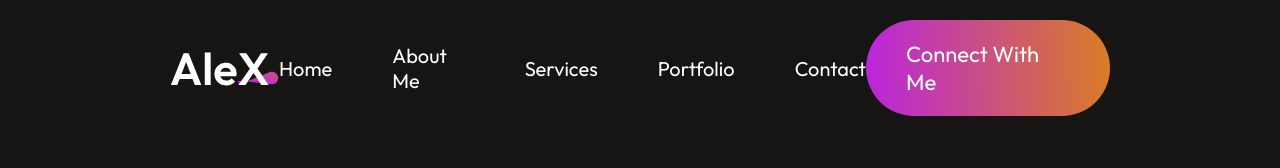
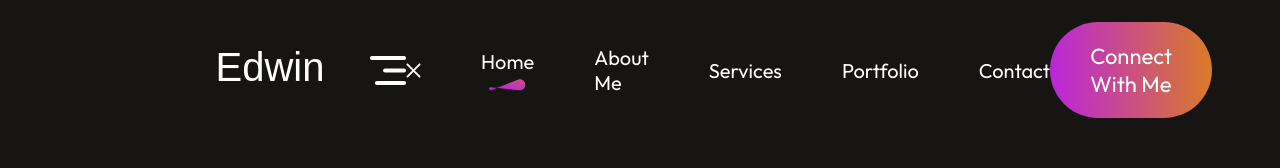
Before and after one commit to KipletingEdwin/kipleting-edwin-portfolio, a React (Vite) app: page / in a window 1280 px wide. Shown: the top 168 px of the page. Built offline with nearby package versions, Linux system fonts and the light colour scheme.

Commit message:
make it responsive

```diff
--- a/eslint.config.js
+++ b/eslint.config.js
@@ -23,6 +23,7 @@ export default [
       'react-hooks': reactHooks,
       'react-refresh': reactRefresh,
     },
+
     rules: {
       ...js.configs.recommended.rules,
       ...react.configs.recommended.rules,
--- a/src/Components/About/About.jsx
+++ b/src/Components/About/About.jsx
@@ -6,7 +6,7 @@ import profile_img from '../../assets/about_profile.svg'
 
 const About = () => {
   return (
-    <div className='about'>
+    <div className='about' id='about'>
         <div className="about-title">
             <h1>About Me</h1>
             <img src={theme_pattern} alt="theme" />
--- a/src/Components/Contact/Contact.jsx
+++ b/src/Components/Contact/Contact.jsx
@@ -6,8 +6,33 @@ import location_icon from "../../assets/location_icon.svg";
 import call_icon from "../../assets/call_icon.svg";
 
 const Contact = () => {
+
+  const onSubmit = async (event) => {
+    event.preventDefault();
+    setResult("Sending....");
+    const formData = new FormData(event.target);
+
+    formData.append("access_key", "b06ce295-6dd0-4c79-a7ee-9bf4baa29b99");
+
+    const response = await fetch("https://api.web3forms.com/submit", {
+      method: "POST",
+      body: formData
+    });
+
+    const data = await response.json();
+
+    if (data.success) {
+      setResult("Form Submitted Successfully");
+      event.target.reset();
+    } else {
+      console.log("Error", data);
+      setResult(data.message);
+    }
+  };
+
+
   return (
-    <div className="contact">
+    <div className="contact" id="contact">
       <div className="contact-title">
         <h1>Get in touch</h1>
         <img src={theme_pattern} alt="theme" />
@@ -35,7 +60,7 @@ const Contact = () => {
             </div>
           </div>
         </div>
-        <form className="contact-right">
+        <form onSubmit={onSubmit} className="contact-right">
           <label htmlFor=""> Your Name </label>
           <input type="text" placeholder="Enter your name" name="name" />
           <label htmlFor=""> Your Email </label>
--- a/src/Components/Footer/Footer.css
+++ b/src/Components/Footer/Footer.css
@@ -66,4 +66,5 @@
 
 .footer-subscribe:hover{
     transform: scale(1.1);
+    transition: 0.3s;
 }
--- a/src/Components/Footer/Footer.jsx
+++ b/src/Components/Footer/Footer.jsx
@@ -1,6 +1,6 @@
 import React from 'react'
 import'./Footer.css'
-import footer_logo from '../../assets/footer_logo.svg'
+import footer_logo from '../../assets/edwin.svg'
 import user_icon from '../../assets/user_icon.svg'
 
 const Footer = () => {
--- a/src/Components/Hero/Hero.jsx
+++ b/src/Components/Hero/Hero.jsx
@@ -1,10 +1,11 @@
 import React from "react";
 import "./Hero.css";
 import profile_img from "../../assets/profile_img.svg";
+import AnchorLink from "react-anchor-link-smooth-scroll";
 
 const Hero = () => {
   return (
-    <div className="hero">
+    <div className="hero" id="home">
       <img src={profile_img} alt="profile-image" />
       <h1>
         <span> I'm Kipleting Edwin, </span> fullstack developer based in the
@@ -16,7 +17,7 @@ const Hero = () => {
         I am currently pursuing an MSc in Software Engineering.{" "}
       </p>
       <div className="hero-action">
-        <div className="hero-connect"> Connect with me</div>
+        <div className="hero-connect"><AnchorLink className="anchor-link" offset={50}  href="#contact"> Connect With Me </AnchorLink> </div>
         <div className="hero-resume">My resume</div>
       </div>
     </div>
--- a/src/Components/MyWork/MyWork.jsx
+++ b/src/Components/MyWork/MyWork.jsx
@@ -6,7 +6,7 @@ import arrow_icon from "../../assets/arrow_icon.svg";
 
 const MyWork = () => {
   return (
-    <div className="mywork">
+    <div className="mywork" id="work">
       <div className="mywork-title">
         <h1>My latest work</h1>
         <img src={theme_pattern} alt="theme" />
--- a/src/Components/Navbar/Navbar.css
+++ b/src/Components/Navbar/Navbar.css
@@ -25,3 +25,30 @@
 .nav-connect:hover{
     transform: scale(1.05);
 }
+
+.nav-menu li{
+    display: flex;
+    flex-direction: column;
+    gap: 5px;
+    cursor: pointer;
+}
+
+.nav-menu li img{
+    display: flex;
+    margin: auto;
+}
+
+.anchor-link{
+    text-decoration: none;
+    color: white;
+}
+
+@media (max-width:768px){
+    .navbar{
+        margin: 20px 50px;
+    }
+
+
+
+
+}
--- a/src/Components/Navbar/Navbar.jsx
+++ b/src/Components/Navbar/Navbar.jsx
@@ -1,19 +1,29 @@
-import React from "react";
+import React, { useState } from "react";
 import "./Navbar.css";
-import logo from "../../assets/logo.svg";
+import logo from "../../assets/edwin.svg";
+import underline from '../../assets/nav_underline.svg'
+import AnchorLink from "react-anchor-link-smooth-scroll";
+import menu_open from '../../assets/menu_open.svg'
+import menu_close from '../../assets/menu_close.svg'
 
 const Navbar = () => {
+
+  const[menu, setMenu] = useState("home");
+
+
   return (
     <div className="navbar">
       <img src={logo} alt="logo" />
+      <img src={menu_open} alt="img"/>
       <ul className="nav-menu">
-        <li> Home </li>
-        <li> About Me </li>
-        <li> Services </li>
-        <li> Portfolio </li>
-        <li> Contact</li>
+        <img src={menu_close} alt="" className="nav-mob-close" />
+        <li>  <AnchorLink  className="anchor-link" href="#home"  >   <p onClick={()=>setMenu("home")} > Home </p>  </AnchorLink>  {menu==="home"?<img src={underline} alt="home "/>:<></> } </li>
+        <li> <AnchorLink  className="anchor-link" offset={50} href="#about" >  <p onClick={()=>setMenu("about")} > About Me </p> </AnchorLink>  {menu==="about"?<img src={underline} alt="about "/>:<></> }</li>
+        <li>  <AnchorLink  className="anchor-link" offset={50} href="#services" > <p onClick={()=>setMenu("services")} >Services</p>  </AnchorLink>  {menu==="services"?<img src={underline} alt="services "/>:<></> }</li>
+        <li>  <AnchorLink  className="anchor-link" offset={50} href="#work" >  <p onClick={()=>setMenu("work")} >Portfolio</p>  </AnchorLink> {menu==="work"?<img src={underline} alt="work "/>:<></> }</li>
+        <li> <AnchorLink  className="anchor-link" offset={50} href="#contact" > <p onClick={()=>setMenu("contact")} >Contact</p>  </AnchorLink>  {menu==="contact"?<img src={underline} alt="contact "/>:<></> }</li>
       </ul>
-      <div className="nav-connect"> Connect With Me</div>
+      <div className="nav-connect"> <AnchorLink  className="anchor-link" offset={50} href="#contact" >  </AnchorLink> Connect With Me</div>
     </div>
   );
 };
--- a/src/Components/Services/Services.jsx
+++ b/src/Components/Services/Services.jsx
@@ -6,7 +6,7 @@ import arrow_icon from "../../assets/arrow_icon.svg";
 
 const Services = () => {
   return (
-    <div className="services">
+    <div className="services" id="services">
       <div className="services_title">
         <h1>My Services</h1>
         <img src={theme_pattern} alt="theme" />
```
Also changed, not shown: src/assets/edwin.svg (added).
